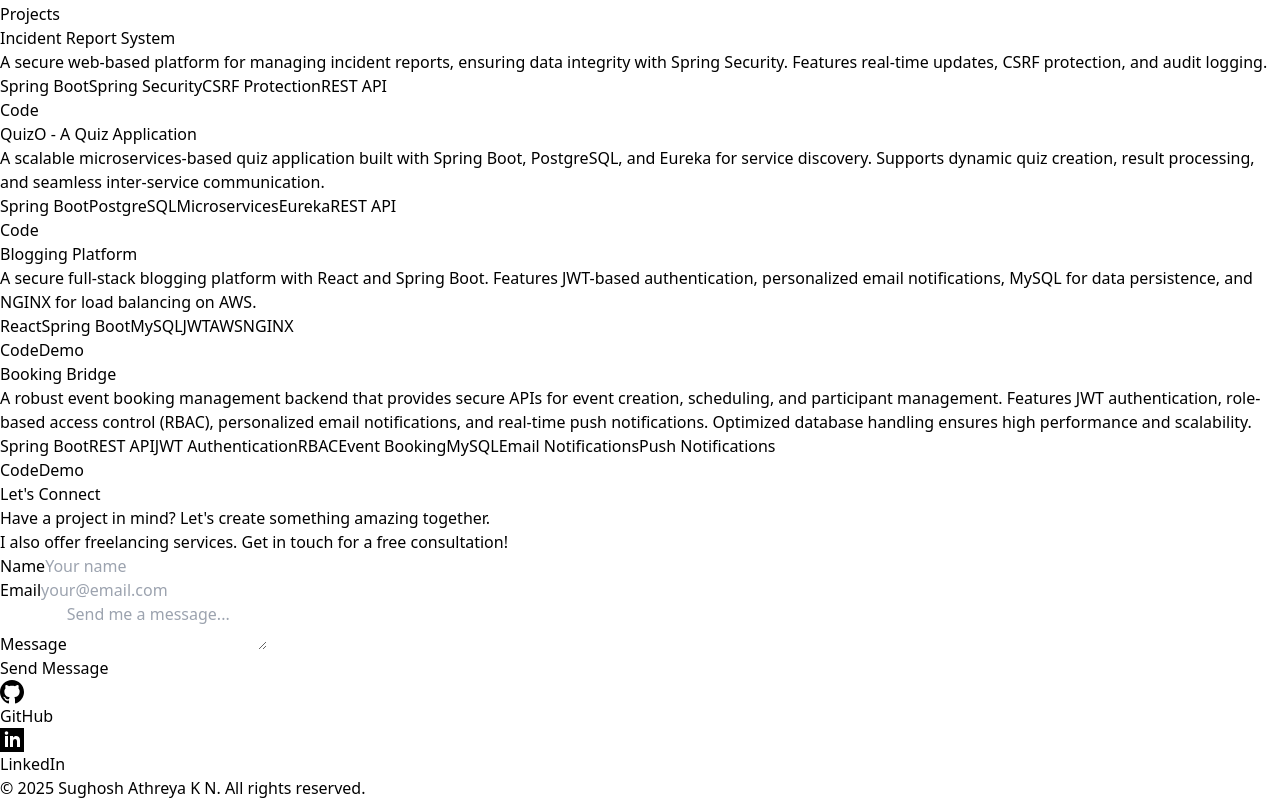
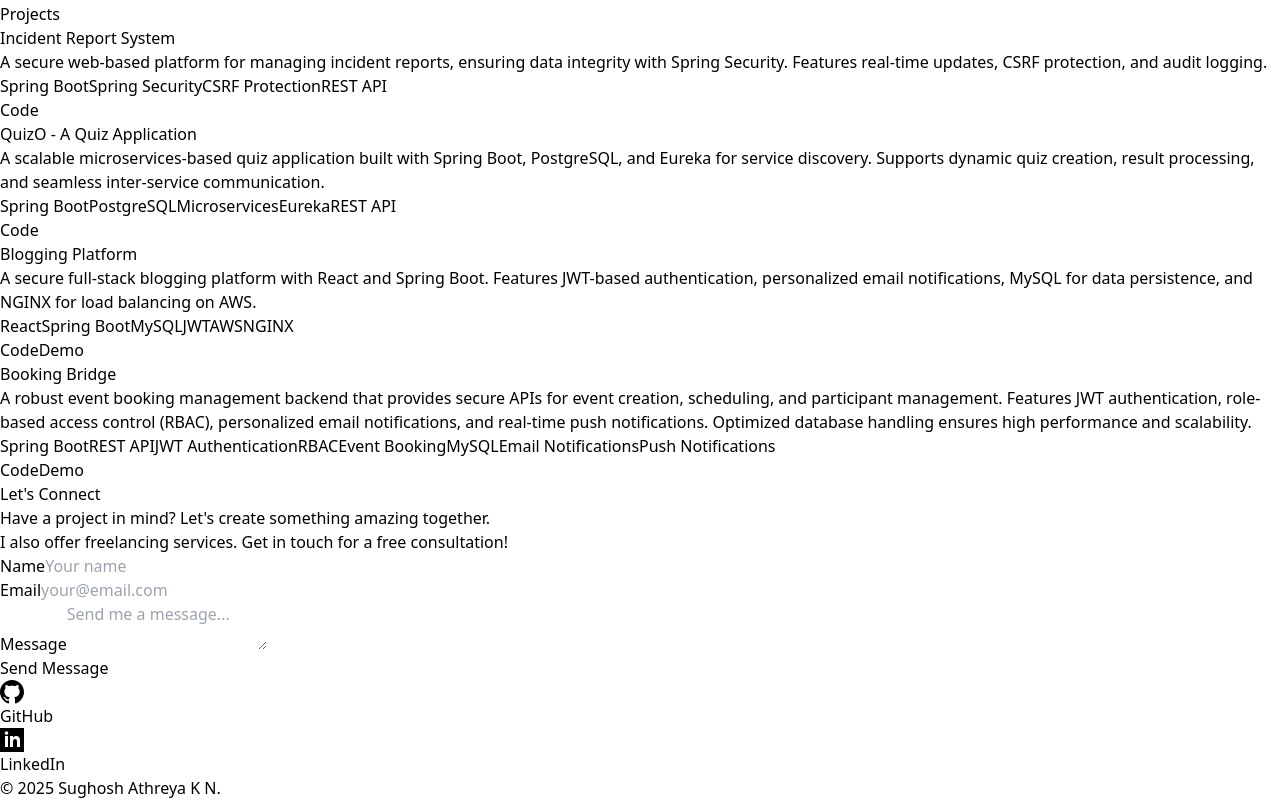
Before and after one commit to Sughosh28/sughosh-athreya-portfolio, a React (Vite) app: page / in a window 1280 px wide. Shown: the part 5794-6594 px from the top of the page. Built offline with nearby package versions, Linux system fonts and the light colour scheme.

Commit message:
fix: remove "All rights reserved" from footer copyright notice

```diff
--- a/src/Components/Footer.jsx
+++ b/src/Components/Footer.jsx
@@ -44,7 +44,7 @@ const Footer = () => {
               </div>
 
               <p className="text-gray-400 text-sm">
-                &copy; {new Date().getFullYear()} Sughosh Athreya K N. All rights reserved.
+                &copy; {new Date().getFullYear()} Sughosh Athreya K N.
               </p>
             </div>
           </div>
```
